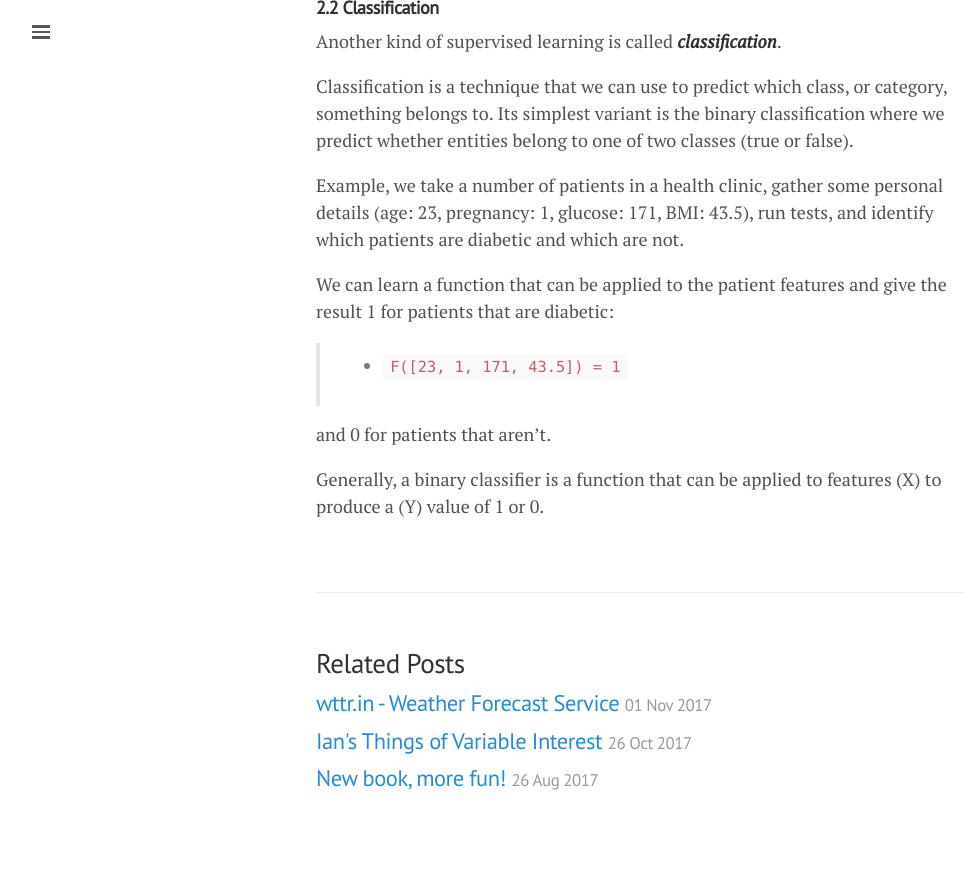
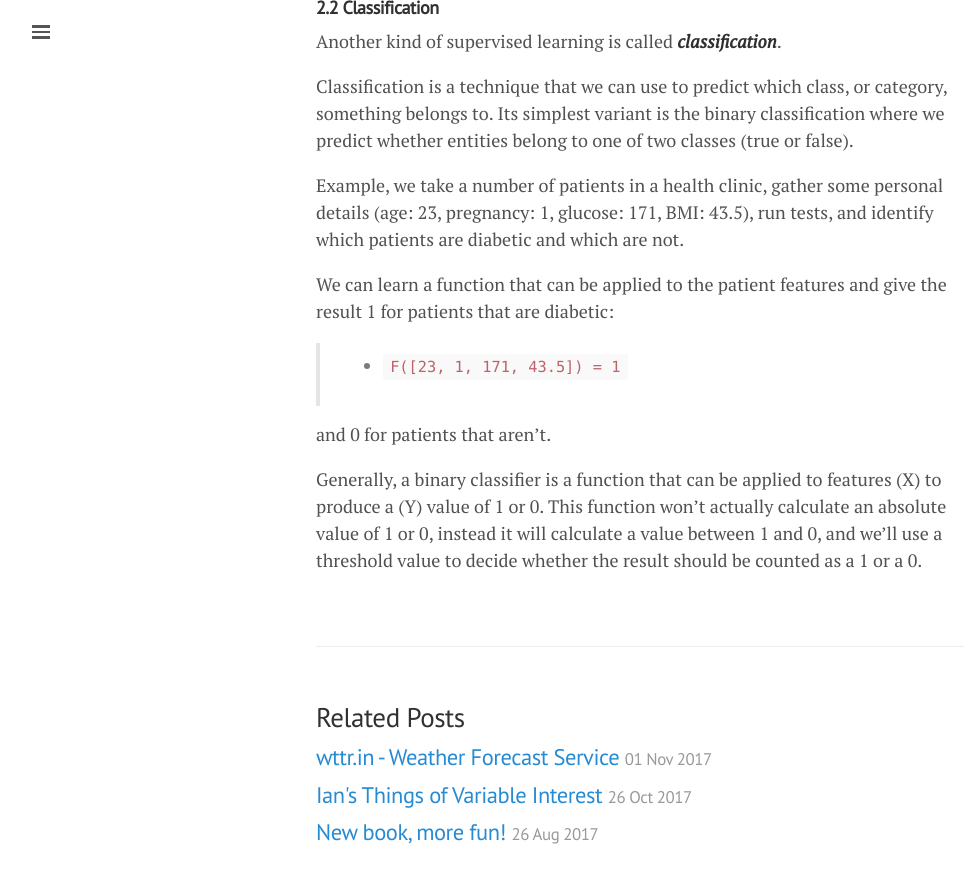
Before and after one commit to lgeurts/lgeurts.github.io, a Jekyll site: the page built from _posts/2018-06-29-artificial-intelligence-basics.md, in a window 1280 px wide and 900 px high, scrolled down 4695 px. Shown: the top 883 px of the window, without its empty margins (0-978 px from the left). Built offline with Jekyll 4.4.1, drawn with Linux system fonts in a browser that asks for light colours; nearby versions of some CDN libraries; before the commit the page ends 5541 px from its top, so only the background shows below that; some of the changed text lies outside the part shown.

Commit message:
Update 2018-06-29-artificial-intelligence-basics.md

```diff
--- a/_posts/2018-06-29-artificial-intelligence-basics.md
+++ b/_posts/2018-06-29-artificial-intelligence-basics.md
@@ -33,7 +33,7 @@
 
 Let's start with a data set that contains historical records aka ***observations***. Every record includes numerical ***features*** (X) quantifying characteristics of the item we are working with.
 
-There are also values we try to predict (Y). We will use training cases to train the machine learning model so that it calculates a value for (Y), from the features in (X). Simply said, we are creating a ***function*** that operates on a ***set*** of features, (X), to produce predictions, (Y): f:X→Y.
+There are also values we try to predict (Y). We will use training cases to train the machine learning model so that it calculates a value for (Y), from the features in (X). Simply said, we are creating a ***function*** that operates on a ***set*** of features, (X), to produce predictions, (Y): `f: X → Y`.
 
 At heart, a function is the mapping from a set in a ***domain*** to a set in a ***codomain***.
 
@@ -127,4 +127,4 @@
 
 and 0 for patients that aren't.
 
-Generally, a binary classifier is a function that can be applied to features (X) to produce a (Y) value of 1 or 0.
+Generally, a binary classifier is a function that can be applied to features (X) to produce a (Y) value of 1 or 0. This function won't actually calculate an absolute value of 1 or 0, instead it will calculate a value between 1 and 0, and we'll use a threshold value to decide whether the result should be counted as a 1 or a 0.
```
